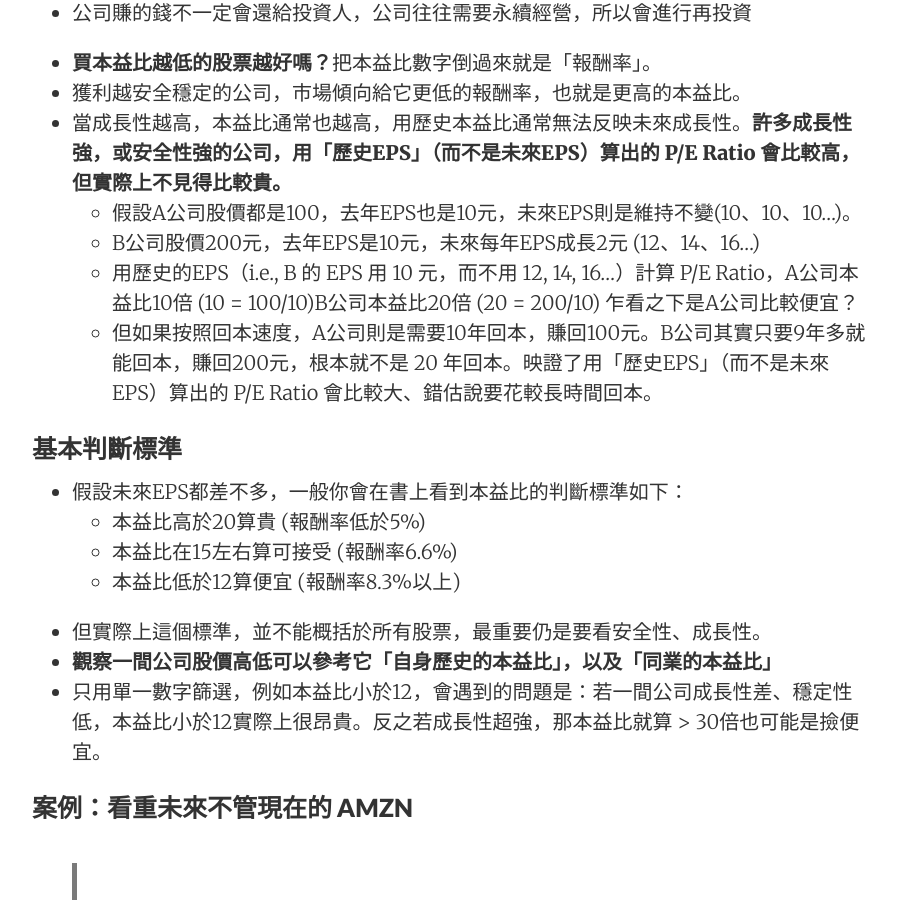
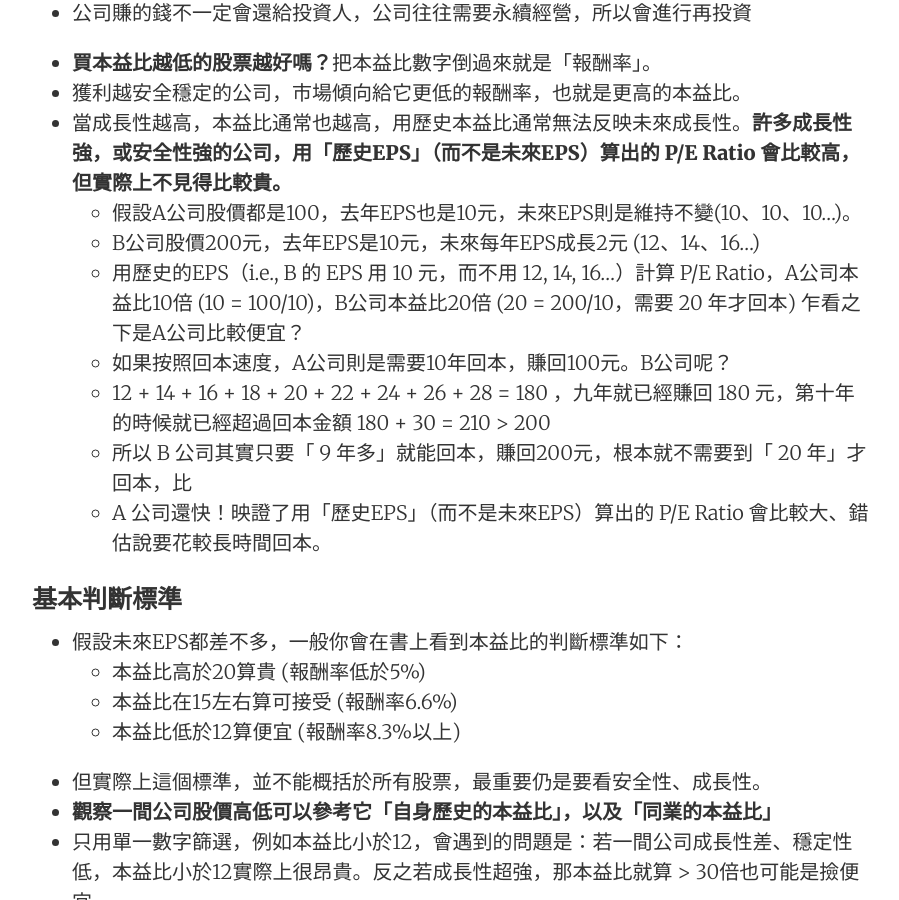
Before and after one commit to AdrianHsu/AdrianHsu.github.io, a Jekyll site: the page built from _posts/2019-1-14-man-vs-markets.md, in a window 1280 px wide and 900 px high, scrolled down 8828 px. Shown: the whole window, without its empty margins (188-1087 px from the left). Built offline with Jekyll 4.4.1, drawn with Linux system fonts in a browser that asks for light colours; nearby versions of some CDN libraries; comment, search, counter and statistics services are not loaded.

Commit message:
blog push

```diff
--- a/_posts/2019-1-14-man-vs-markets.md
+++ b/_posts/2019-1-14-man-vs-markets.md
@@ -198,8 +198,11 @@ categories:  inve
 * 當成長性越高，本益比通常也越高，用歷史本益比通常無法反映未來成長性。**許多成長性強，或安全性強的公司，用「歷史EPS」（而不是未來EPS）算出的 P/E Ratio 會比較高，但實際上不見得比較貴。**
   * 假設A公司股價都是100，去年EPS也是10元，未來EPS則是維持不變(10、10、10…)。
   * B公司股價200元，去年EPS是10元，未來每年EPS成長2元 (12、14、16…)
-  * 用歷史的EPS（i.e., B 的 EPS 用 10 元，而不用 12, 14, 16...）計算 P/E Ratio，A公司本益比10倍 (10 = 100/10)B公司本益比20倍 (20 = 200/10) 乍看之下是A公司比較便宜？
-  * 但如果按照回本速度，A公司則是需要10年回本，賺回100元。B公司其實只要9年多就能回本，賺回200元，根本就不是 20 年回本。映證了用「歷史EPS」（而不是未來EPS）算出的 P/E Ratio 會比較大、錯估說要花較長時間回本。
+  * 用歷史的EPS（i.e., B 的 EPS 用 10 元，而不用 12, 14, 16...）計算 P/E Ratio，A公司本益比10倍 (10 = 100/10)，B公司本益比20倍 (20 = 200/10，需要 20 年才回本) 乍看之下是A公司比較便宜？
+  * 如果按照回本速度，A公司則是需要10年回本，賺回100元。B公司呢？
+  * 12 + 14 + 16 + 18 + 20 + 22 + 24 + 26 + 28 = 180 ，九年就已經賺回 180 元，第十年的時候就已經超過回本金額 180 + 30 = 210 > 200
+  * 所以 B 公司其實只要「 9 年多」就能回本，賺回200元，根本就不需要到「 20 年」才回本，比
+  *  A 公司還快！映證了用「歷史EPS」（而不是未來EPS）算出的 P/E Ratio 會比較大、錯估說要花較長時間回本。
 
 ### 基本判斷標準
 
```
